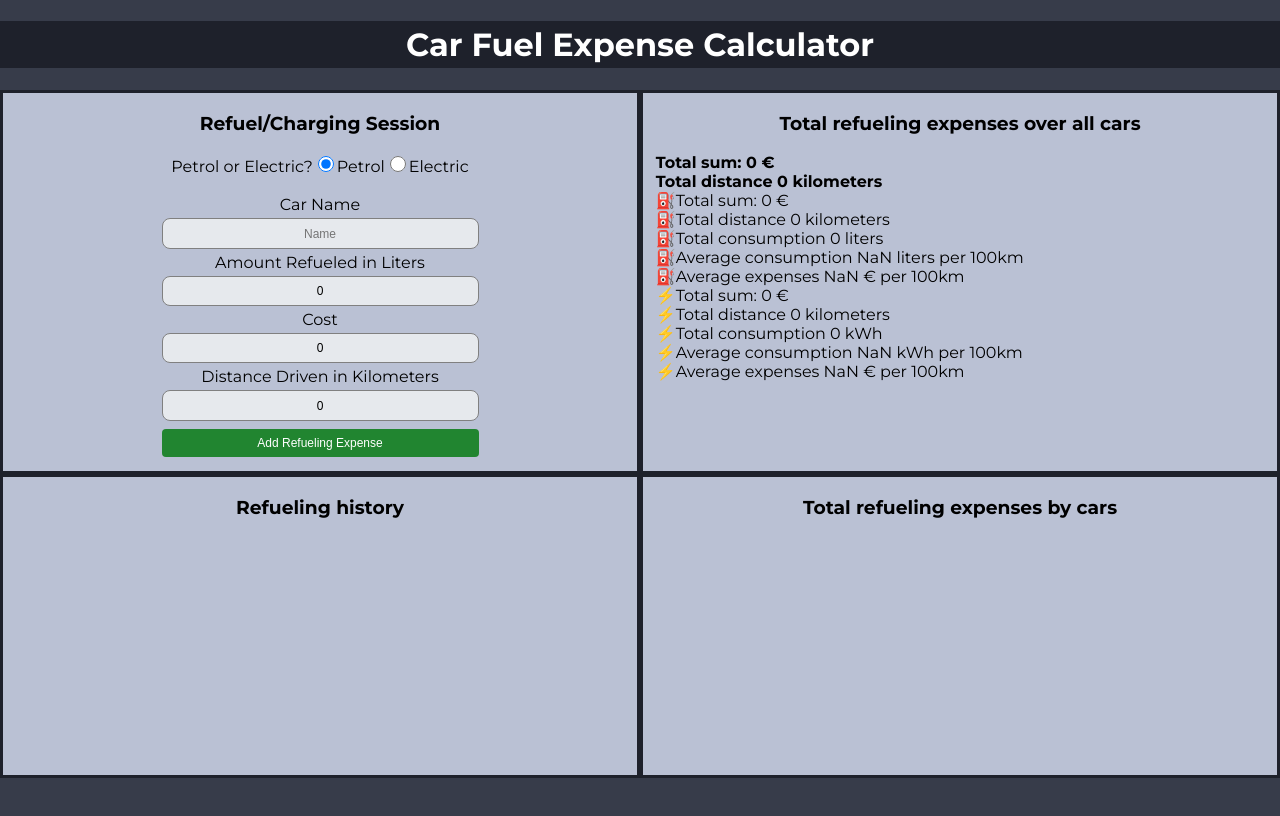
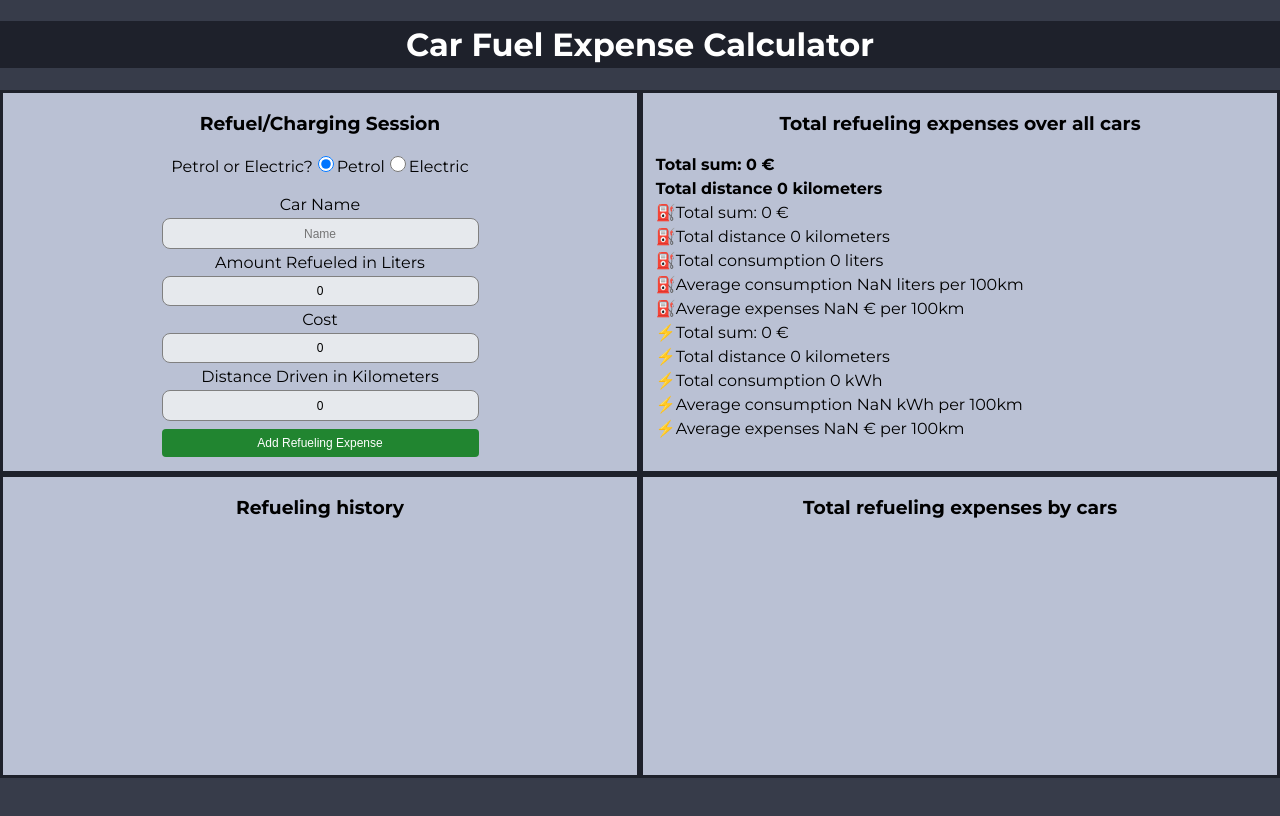
Before and after one commit to MinnaNordqvist/selainohjelmointi_g8, a React (Create React App) app in the folder bensa/: page / in a window 1280 px wide. Shown: the top 816 px of the page. Built offline with nearby package versions, Linux system fonts and the light colour scheme.

Commit message:
Riviväli muutettu

```diff
--- a/bensa/src/App.css
+++ b/bensa/src/App.css
@@ -146,3 +146,7 @@ input[type=radio] {
   overflow-y: auto;
   scrollbar-color: #1E212B #373C4A;
 }
+
+#testi {
+  line-height: 3vh;
+}
--- a/bensa/src/EkaLasku.js
+++ b/bensa/src/EkaLasku.js
@@ -29,7 +29,7 @@ export const EkaLasku = () => {
     return (
     <div>
       <h3>Total refueling expenses over all cars</h3>
-      <p><b>Total sum: {summaEurot} € </b> <br />
+      <p id="testi"><b>Total sum: {summaEurot} € </b> <br />
       <b>Total distance {summaKm} kilometers</b> <br />
       ⛽Total sum: {summaEurotBensa} € <br/>
       ⛽Total distance {summaKmBensa} kilometers <br/>
```
